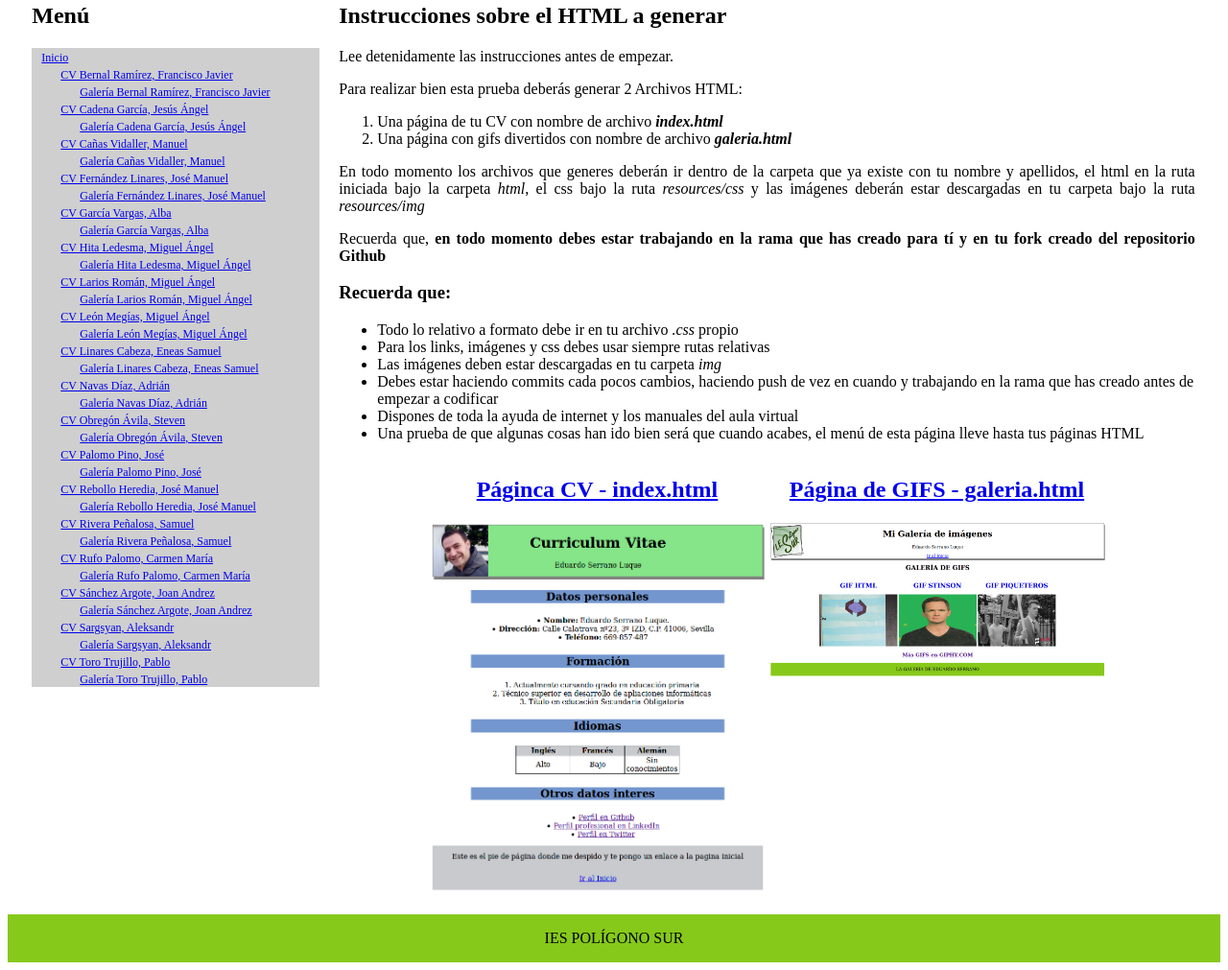
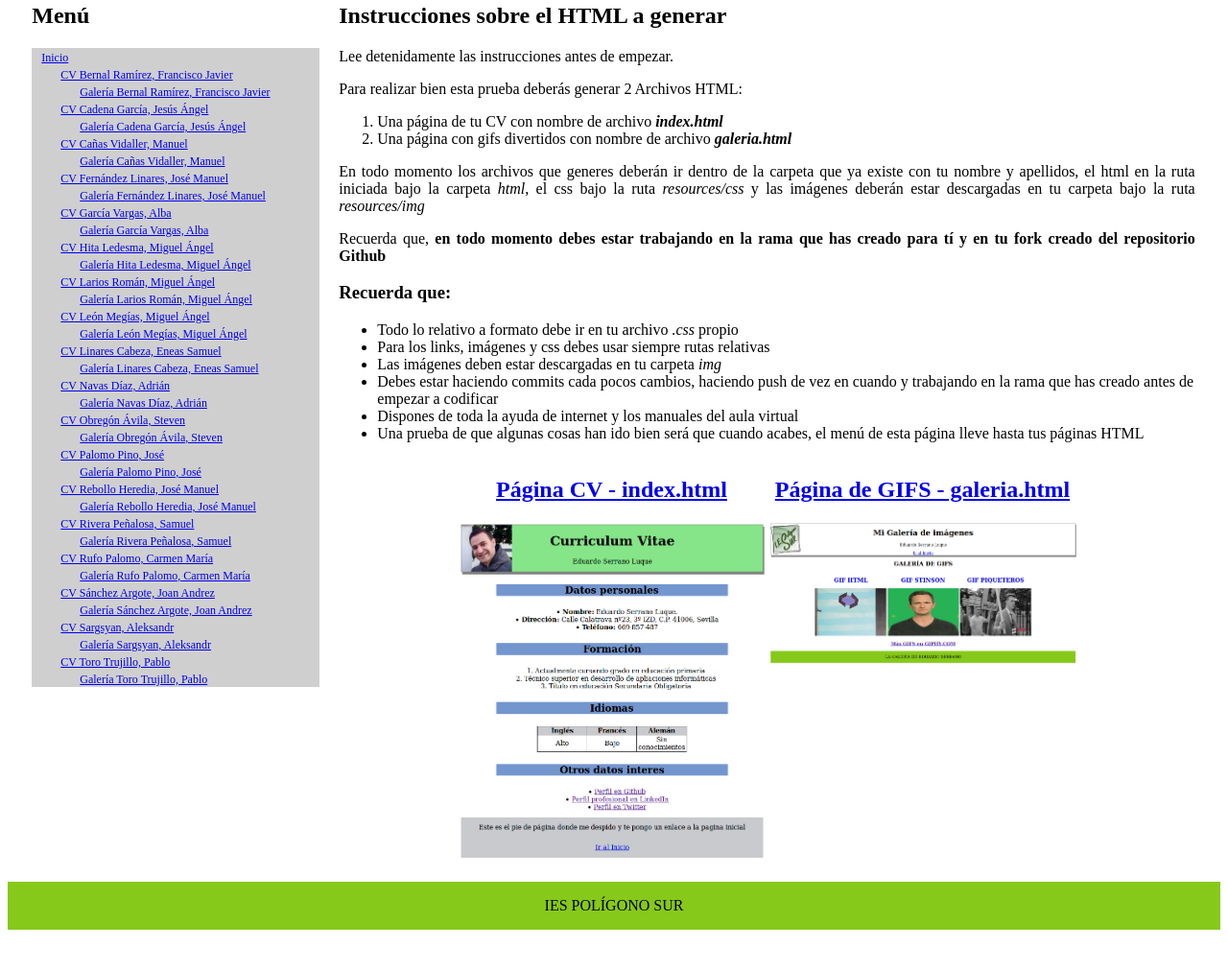
Before and after one commit to axenedu/test-html-aofi_17-18, a plain HTML site: page index.html in a window 1280 px wide. Shown: the part 141-1152 px from the top of the page at 96% size. After the commit the page ends 1118 px from the top, so only its background shows below. Drawn offline with Linux system fonts and the light colour scheme.

Commit message:
Corrección de erratas detectadas en el main y reducción de imágenes para versión móvil

```diff
--- a/index.html
+++ b/index.html
@@ -140,8 +140,8 @@
 					<div class="pair-index izq">
 						<a href="resources/img/cv.png" target="_blank">
 							<div>
-								<h2>Páginca CV - index.html</h2>
-								<img src="resources/img/cv.png" width="350" alt="Ejemplo de HTML CV">
+								<h2>Página CV - index.html</h2>
+								<img src="resources/img/cv.png" width="320" alt="Ejemplo de HTML CV">
 							</div>
 						</a>
 					</div>
@@ -149,7 +149,7 @@
 						<a href="resources/img/galeria.png" target="_blank">
 							<div>
 								<h2>Página de GIFS - galeria.html</h2>
-								<img src="resources/img/galeria.png" width="350" alt="Hacktivismo">
+								<img src="resources/img/galeria.png" width="320" alt="Hacktivismo">
 							</div>
 						</a>
 					</div>
```
